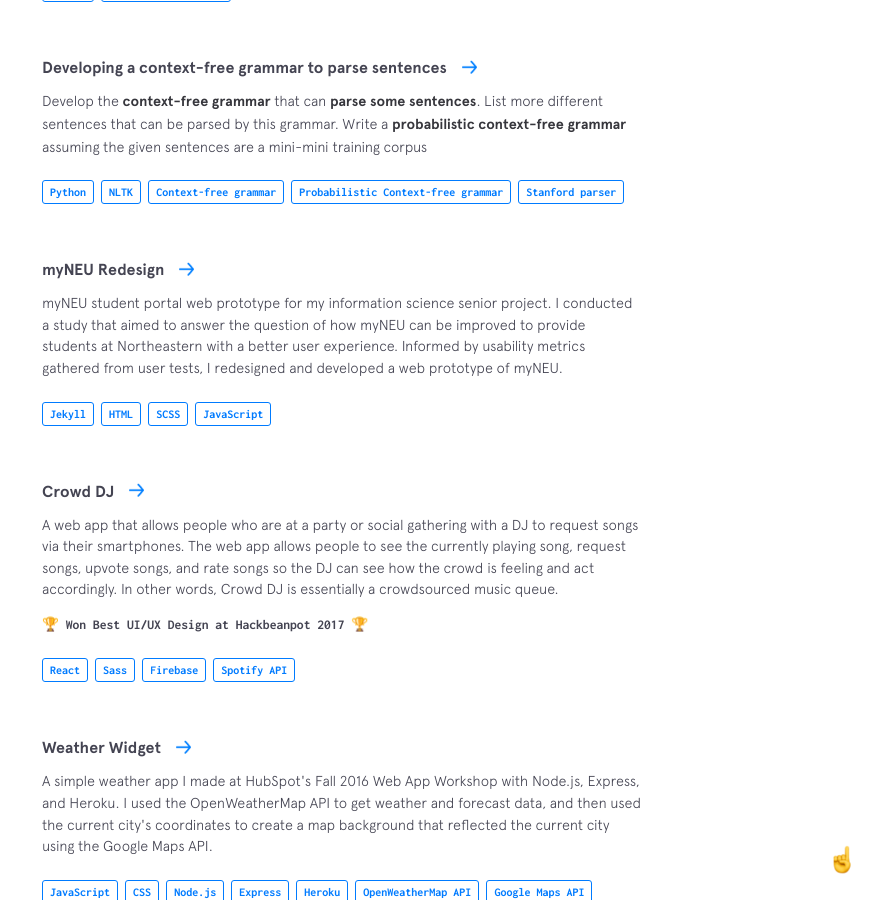
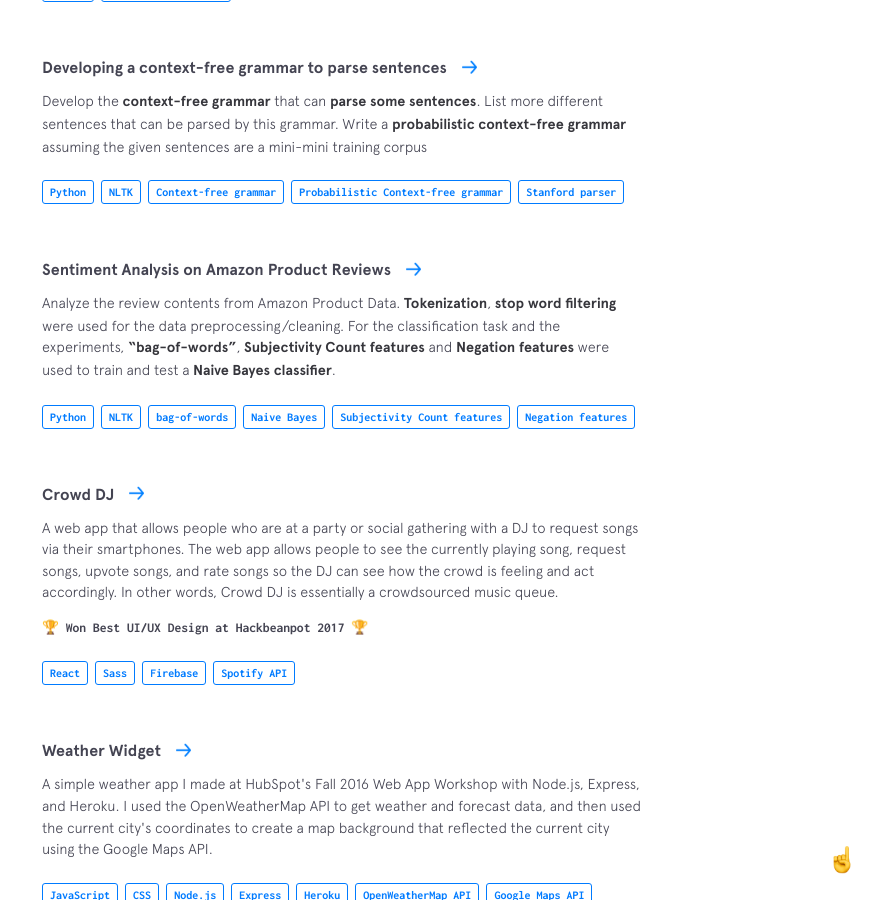
Before and after one commit to harper-he/harper-he.github.io, a Jekyll site: the page built from index.html, in a window 1280 px wide and 900 px high, scrolled down 4761 px. Shown: the whole window, without its empty margins (408-1280 px from the left). Built offline with Jekyll 4.4.1, drawn with Linux system fonts in a browser that asks for light colours; nearby versions of some CDN libraries.

Commit message:
Update other-projects.yml

```diff
--- a/_data/other-projects.yml
+++ b/_data/other-projects.yml
@@ -38,15 +38,19 @@
     - thing: Stanford parser
 
 
-- name: myNEU Redesign
-  url: https://bchiang7.github.io/Redesign-myNEU/
-  code: https://github.com/bchiang7/Redesign-myNEU
-  description: myNEU student portal web prototype for my information science senior project. I conducted a study that aimed to answer the question of how myNEU can be improved to provide students at Northeastern with a better user experience. Informed by usability metrics gathered from user tests, I redesigned and developed a web prototype of myNEU.
+- name: Sentiment Analysis on Amazon Product Reviews
+  url: https://github.com/harper-he/Python/tree/master/Natural%20Language%20Processing/Sentiment%20Analysis%20on%20Amazon%20Product%20Reviews
+  code: https://github.com/harper-he/Python/tree/master/Natural%20Language%20Processing/Sentiment%20Analysis%20on%20Amazon%20Product%20Reviews
+  description: Analyze the review contents from Amazon Product Data.
+               <strong>Tokenization</strong>, <strong>stop word filtering</strong> were used for the data preprocessing/cleaning.
+               For the classification task and the experiments, <strong>“bag-of-words”</strong>, <strong>Subjectivity Count features</strong> and <strong>Negation features</strong> were used to train and test a <strong>Naive Bayes classifier</strong>.
   used:
-    - thing: Jekyll
-    - thing: HTML
-    - thing: SCSS
-    - thing: JavaScript
+    - thing: Python
+    - thing: NLTK
+    - thing: bag-of-words
+    - thing: Naive Bayes
+    - thing: Subjectivity Count features
+    - thing: Negation features
 
 - name: Crowd DJ
   url: https://github.com/crowddj/crowddj-react
```
